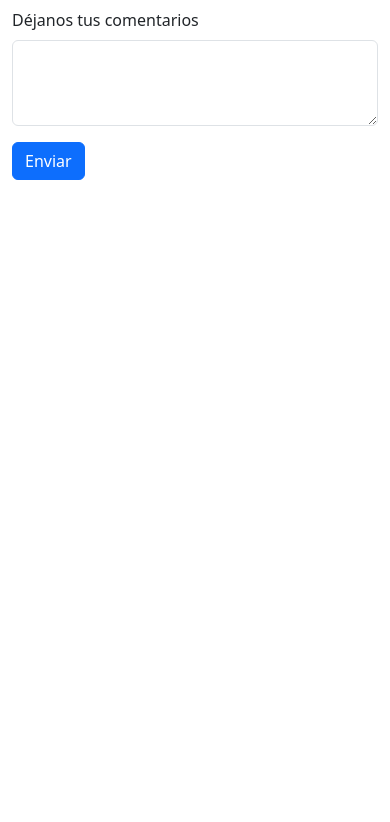
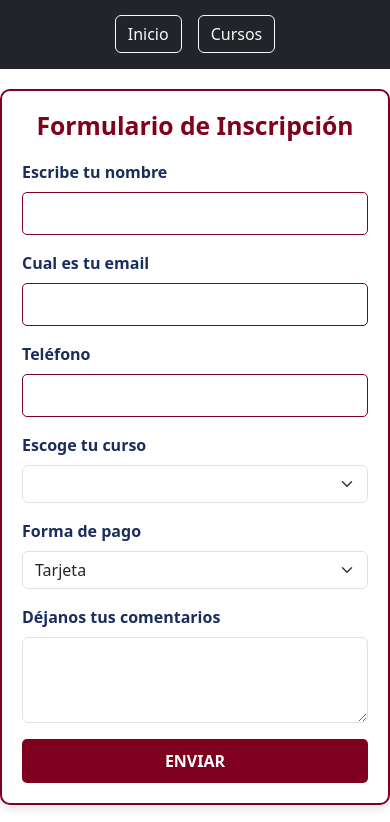
Before and after one commit to DARKTOTEM2703/PLATAFORMA-DE-CURSOS, a PHP site: page /landing/inscripcion.php in a window 390 px wide. Shown: the part 524-1346 px from the top of the page. Before the commit the page ends 704 px from the top, so only its background shows below. Run offline with PHP 8.4, Linux system fonts and the light colour scheme; data that the repository does not hold is empty; some libraries are stand-ins or nearby versions.

Commit message:
Agregar estilos CSS para el formulario de inscripción y mejorar la estructura del archivo PHP

```diff
--- a/landing/css/inscripcion.css
+++ b/landing/css/inscripcion.css
@@ -0,0 +1,135 @@
+.bg-primary {
+  background-color: #1a2d5d !important;
+}
+
+.img-fluid {
+  max-width: 100%;
+  object-fit: cover;
+}
+
+.footer-hero {
+  width: 100%;
+  min-height: 120px;
+  background: url("https://blog.adecco.com.mx/wp-content/uploads/2019/05/cursos-adecco-capacitacion-personal-1-1.png")
+    center center/cover no-repeat;
+  position: relative;
+  left: 50%;
+  right: 50%;
+  margin-left: -50%;
+  margin-right: -50%;
+  overflow: hidden;
+}
+
+.footer-overlay {
+  position: absolute;
+  top: 0;
+  left: 0;
+  width: 100%;
+  height: 100%;
+  background: rgba(82, 97, 130, 0.9); /* Más opaco */
+  display: flex;
+  align-items: center;
+  justify-content: center;
+  z-index: 1;
+}
+
+.footer-text {
+  color: #fff;
+  font-weight: bold;
+  font-size: 18px;
+  letter-spacing: 1px;
+  z-index: 2;
+  position: relative;
+}
+
+/* Contenedor del formulario */
+form {
+  margin: auto; /* Centra el formulario */
+  margin-top: 20px; /* Espacio superior */
+  margin-bottom: 20px; /* Espacio inferior */
+  justify-content: center; /* Centra el formulario horizontalmente */
+  max-width: 70rem; /* Ancho máximo del formulario */
+  background-color: #ffffff; /* Fondo blanco */
+  border: 2px solid #800020; /* Borde color burdeos */
+  border-radius: 10px; /* Bordes redondeados */
+  padding: 20px; /* Espaciado interno */
+  box-shadow: 0 4px 8px rgba(0, 0, 0, 0.1); /* Sombra ligera */
+}
+
+/* Título del formulario */
+h2 {
+  color: #800020; /* Color burdeos */
+  font-weight: bold;
+  text-align: center;
+  margin-bottom: 20px;
+}
+
+/* Etiquetas de los campos */
+label {
+  font-weight: bold;
+  color: #1a2d5d; /* Azul oscuro */
+}
+
+/* Campos de entrada */
+input[type="text"],
+input[type="email"],
+textarea,
+select {
+  border: 1px solid #800020; /* Borde color burdeos */
+  border-radius: 5px; /* Bordes redondeados */
+  padding: 10px;
+  width: 100%;
+  font-size: 14px;
+  color: #333; /* Texto oscuro */
+}
+
+/* Botón de envío */
+button[type="submit"] {
+  background-color: #800020; /* Fondo burdeos */
+  color: white; /* Texto blanco */
+  font-weight: bold;
+  border: none;
+  padding: 10px 20px;
+  border-radius: 5px; /* Bordes redondeados */
+  text-transform: uppercase;
+  cursor: pointer;
+  width: 100%;
+}
+
+button[type="submit"]:hover {
+  background-color: #5a0015; /* Burdeos más oscuro */
+}
+
+/* Mensajes de éxito y error */
+.alert-success {
+  background-color: #d4edda;
+  color: #155724;
+  border: 1px solid #c3e6cb;
+  border-radius: 5px;
+  padding: 10px;
+}
+
+.alert-danger {
+  background-color: #f8d7da;
+  color: #721c24;
+  border: 1px solid #f5c6cb;
+  border-radius: 5px;
+  padding: 10px;
+}
+
+/* Ajustes para pantallas pequeñas */
+@media (max-width: 768px) {
+  .table th,
+  .table td {
+    font-size: 12px; /* Reduce el tamaño de la fuente */
+    padding: 8px; /* Reduce el relleno */
+  }
+
+  .table th {
+    white-space: nowrap; /* Evita que el texto se divida en varias líneas */
+  }
+
+  .table td {
+    white-space: nowrap; /* Evita que el texto se divida en varias líneas */
+  }
+}
--- a/landing/inscripcion.php
+++ b/landing/inscripcion.php
@@ -61,18 +61,19 @@ if ($_SERVER['REQUEST_METHOD'] === 'POST') {
     <meta name="viewport" content="width=device-width, initial-scale=1.0">
     <title>Inscripción de Cursos</title>
     <link href="https://cdn.jsdelivr.net/npm/bootstrap@5.3.0/dist/css/bootstrap.min.css" rel="stylesheet">
-    <link rel="stylesheet" href="../css/inscripcion.css">
+    <link rel="stylesheet" href="css/inscripcion.css">
 </head>
 
 <body>
-    <div class="container my-5">
-        <h2 class="text-center mb-4">INSCRIPCIÓN DE CURSOS</h2>
+    <?php include '../elements/header.php';
+    include './components/information.php'; ?>
     <?php if (isset($success)): ?>
         <div class="alert alert-success"><?= $success ?></div>
     <?php elseif (isset($error)): ?>
         <div class="alert alert-danger"><?= $error ?></div>
     <?php endif; ?>
     <form method="POST" action="">
+        <h2 class="text-center">Formulario de Inscripción</h2>
         <div class="mb-3">
             <label for="nombre" class="form-label">Escribe tu nombre</label>
             <input type="text" class="form-control" id="nombre" name="nombre" required>
@@ -111,6 +112,7 @@ if ($_SERVER['REQUEST_METHOD'] === 'POST') {
         <button type="submit" class="btn btn-primary">Enviar</button>
     </form>
     </div>
+    <?php include 'components/footer.php'; ?>
 </body>
 
 </html>
```
Lines whose indentation alone changed are shown as unchanged.
